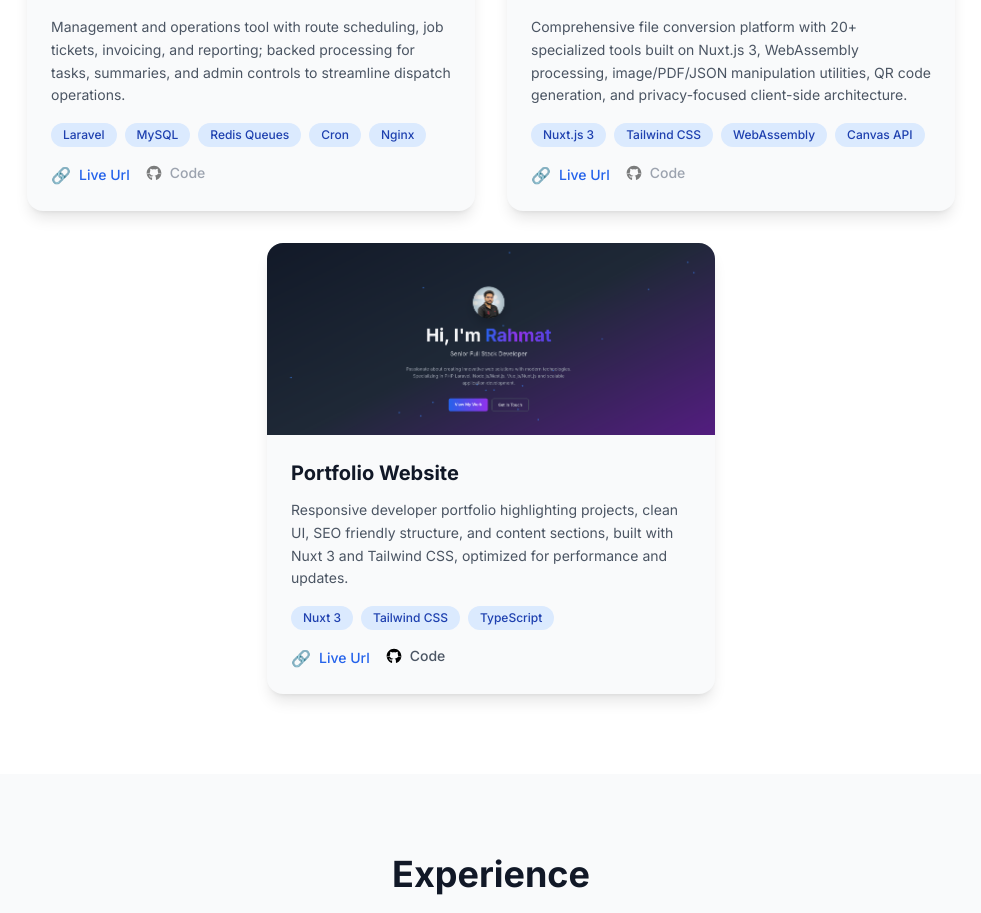
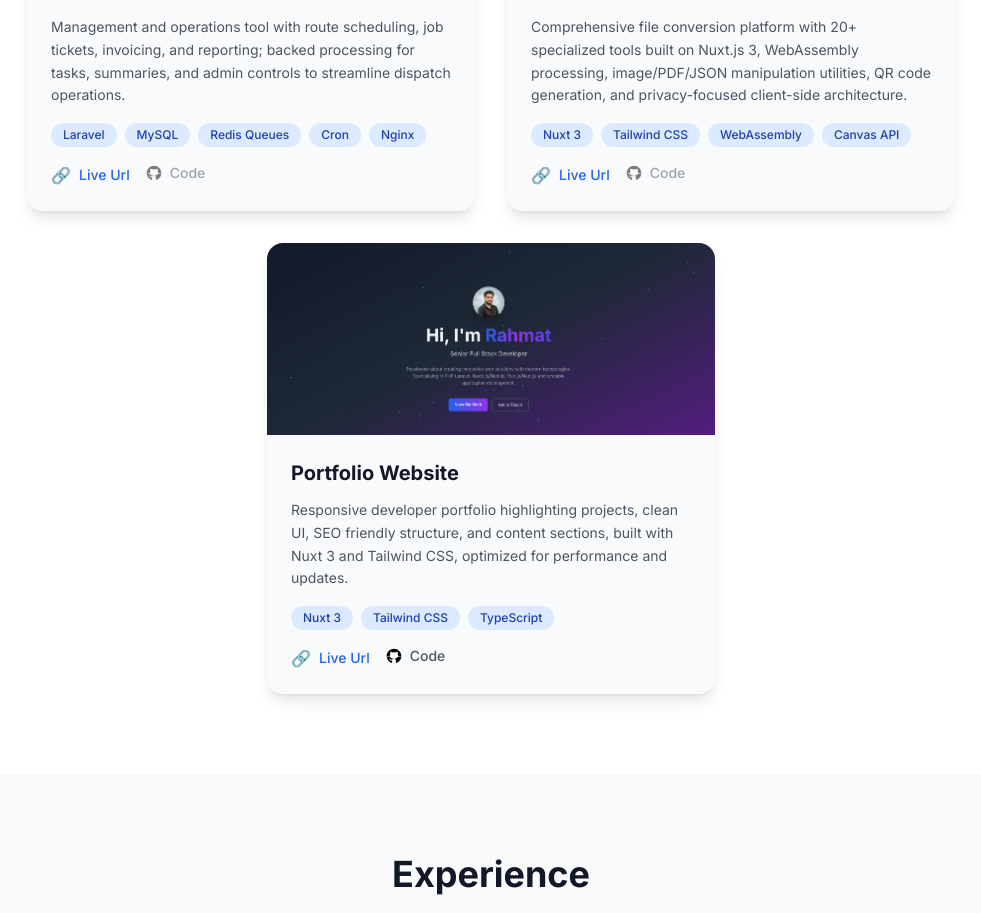
Before and after one commit to RahmatUllah-github/portfolio, a Nuxt app: page / in a window 1280 px wide. Shown: the part 4809-5722 px from the top of the page, without its empty margins (149-1130 px from the left). Built offline with nearby package versions, Linux system fonts and the light colour scheme.

Commit message:
typo fixed

```diff
--- a/components/ProjectsSection.vue
+++ b/components/ProjectsSection.vue
@@ -201,7 +201,7 @@ const projects = [
     description: 'Comprehensive file conversion platform with 20+ specialized tools built on Nuxt.js 3, WebAssembly processing, image/PDF/JSON manipulation utilities, QR code generation, and privacy-focused client-side architecture.',
     image: '/images/stackconvert-screenshot.png',
     category: 'Conversion Tools / Saas',
-    technologies: ['Nuxt.js 3', 'Tailwind CSS', 'WebAssembly', 'Canvas API'],
+    technologies: ['Nuxt 3', 'Tailwind CSS', 'WebAssembly', 'Canvas API'],
     liveUrl: 'https://www.stackconvert.com/',
     githubUrl: null
   },
```
